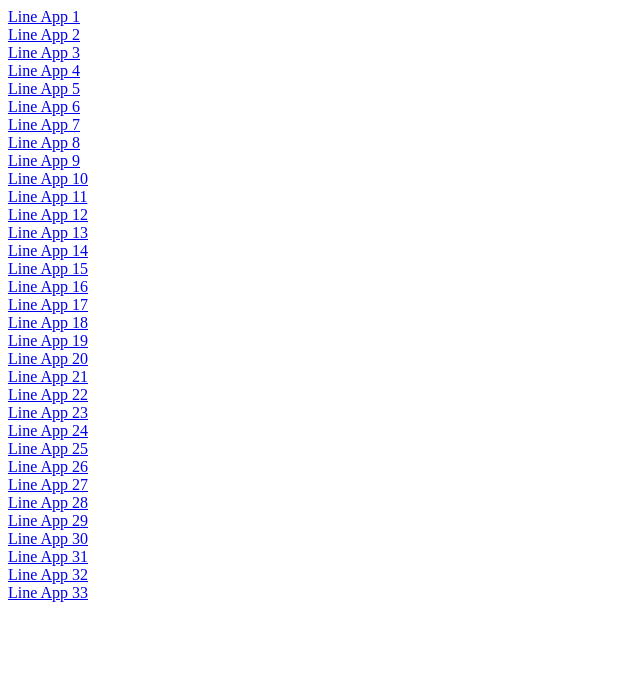
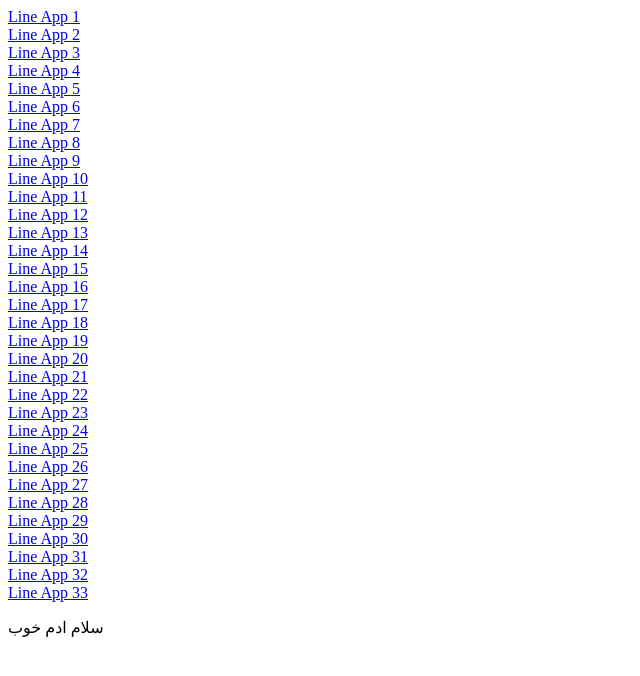
Before and after one commit to saeturn/saeturn.github.io, a plain HTML site: page index.html in a window 1280 px wide. Shown: the whole page, without its empty margins (0-640 px from the left). Drawn offline with Linux system fonts and the light colour scheme.

Commit message:
a new message added.

```diff
--- a/index.html
+++ b/index.html
@@ -72,5 +72,6 @@
   <a href="/bbqcoin">Line App 32</a>
   <br>
   <a href="/yescoinwhite">Line App 33</a>
+  <p>سلام ادم خوب</p>
 </body>
 </html>
```
